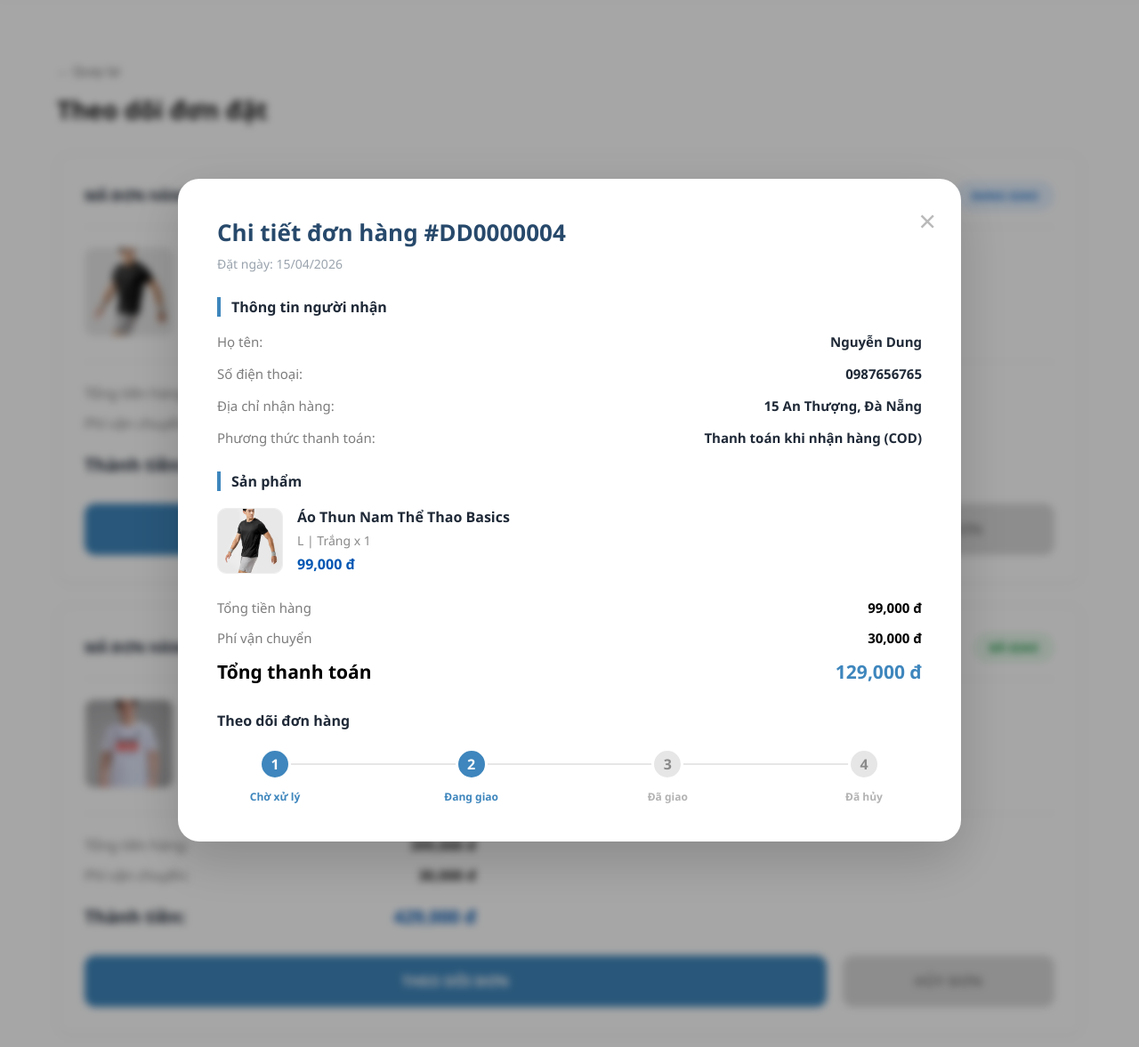
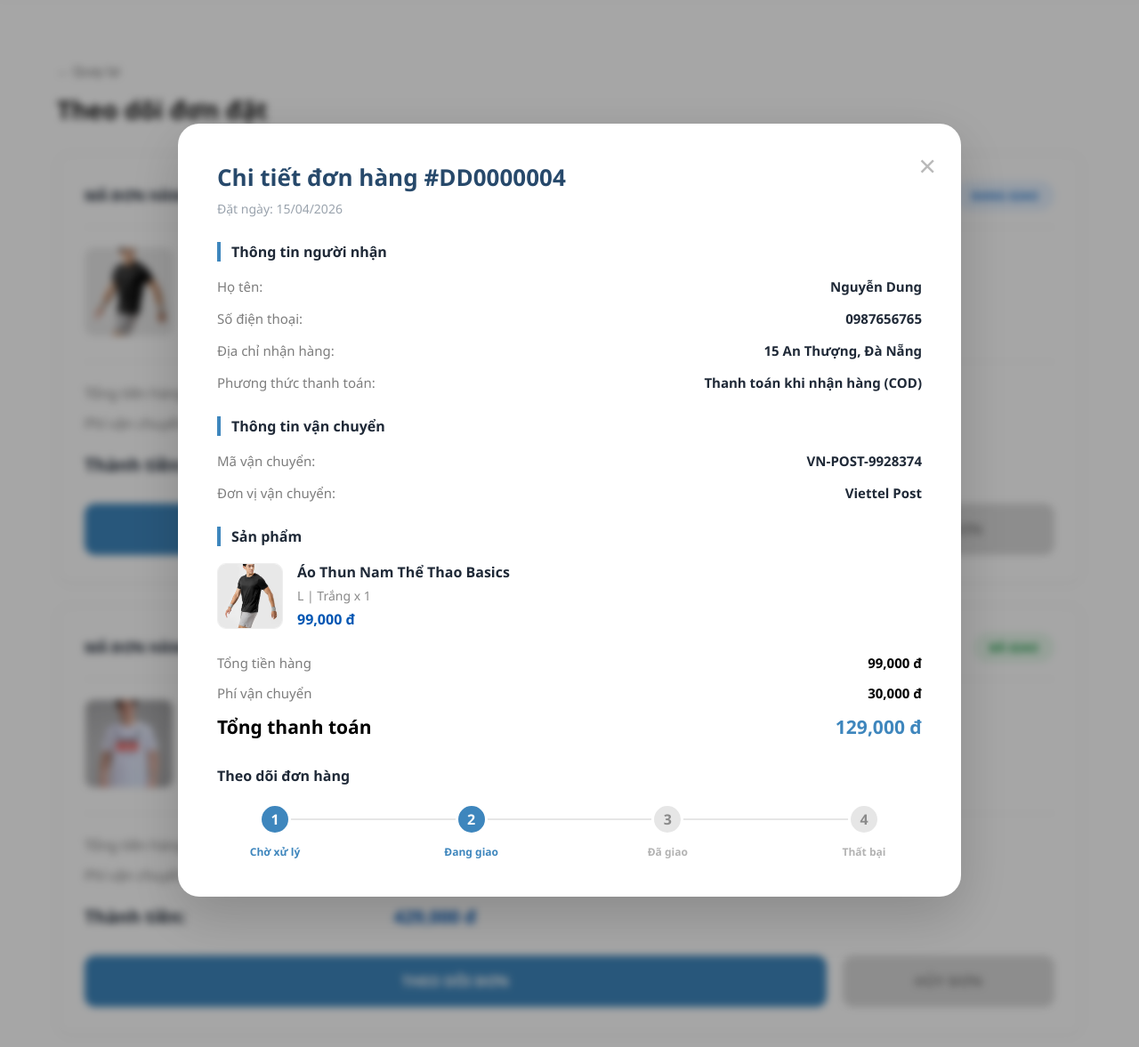
Before and after one commit to tiendung-nguyent/WebsiteThoiTrang_Django, a Django app: page /don-dat/ in a window 1280 px wide, after a click on "THEO DÕI ĐƠN". Shown: the part 76-1253 px from the top of the page at 89% size. Run offline with Django 5.2, Linux system fonts and the light colour scheme; data comes from the database, SQL or seed files in the repository.

Commit message:
UP thêm mã vận chuyển vào user

```diff
--- a/Nhom1_ChuDe1/donDat/templates/donDat/TheoDoiDon.html
+++ b/Nhom1_ChuDe1/donDat/templates/donDat/TheoDoiDon.html
@@ -162,26 +162,47 @@
 
             <div class="detail-section">
                 <h3>Thông tin người nhận</h3>
+
                 <div class="detail-row">
                     <span class="detail-label">Họ tên:</span>
                     <span class="detail-value">{{ don.CTKH_Ma.CTKH_HoTenNguoiNhan }}</span>
                 </div>
+
                 <div class="detail-row">
                     <span class="detail-label">Số điện thoại:</span>
                     <span class="detail-value">{{ don.CTKH_Ma.CTKH_SDT }}</span>
                 </div>
+
                 <div class="detail-row">
                     <span class="detail-label">Địa chỉ nhận hàng:</span>
                     <span class="detail-value">{{ don.CTKH_Ma.CTKH_DiaChi }}</span>
                 </div>
+
                 <div class="detail-row">
                     <span class="detail-label">Phương thức thanh toán:</span>
                     <span class="detail-value">{{ don.TT_PhuongThuc }}</span>
                 </div>
             </div>
 
+            {% if don.DH_TrangThai != 2 and don.shipping_info %}
+            <div class="detail-section">
+                <h3>Thông tin vận chuyển</h3>
+
+                <div class="detail-row">
+                    <span class="detail-label">Mã vận chuyển:</span>
+                    <span class="detail-value">{{ don.shipping_info.DH_MaVanChuyen }}</span>
+                </div>
+
+                <div class="detail-row">
+                    <span class="detail-label">Đơn vị vận chuyển:</span>
+                    <span class="detail-value">{{ don.shipping_info.DH_DViVanChuyen }}</span>
+                </div>
+            </div>
+            {% endif %}
+
             <div class="detail-section">
                 <h3>Sản phẩm</h3>
+
                 {% for item in don.ds_san_pham %}
                 <div class="detail-product">
                     {% if item.BTSP_Ma.SP_Ma.SP_HinhAnh %}
@@ -194,9 +215,11 @@
                         <div style="font-size: 16px; font-weight: 700; color: #1f2937; margin-bottom: 6px;">
                             {{ item.BTSP_Ma.SP_Ma.SP_Ten }}
                         </div>
+
                         <div style="font-size: 14px; color: #8a8a8a; margin-bottom: 6px;">
                             {{ item.BTSP_Ma.SP_KichThuoc }} | {{ item.BTSP_Ma.SP_MauSac }} x {{ item.GH_SL }}
                         </div>
+
                         <div style="font-size: 16px; font-weight: 800; color: #0056b3;">
                             {{ item.GH_TTien|floatformat:0 }} đ
                         </div>
@@ -210,10 +233,12 @@
                     <span style="color:#7d7d7d;">Tổng tiền hàng</span>
                     <span style="font-weight:600;">{{ don.TT_TongTienHang|floatformat:0 }} đ</span>
                 </div>
+
                 <div class="detail-total-row">
                     <span style="color:#7d7d7d;">Phí vận chuyển</span>
                     <span style="font-weight:600;">{{ don.TT_TongPhiVC|floatformat:0 }} đ</span>
                 </div>
+
                 <div class="detail-total-final">
                     <span>Tổng thanh toán</span>
                     <span class="price">{{ don.TT_TongThanhToan|floatformat:0 }} đ</span>
@@ -221,13 +246,14 @@
             </div>
 
             <div class="tracking-title">Theo dõi đơn hàng</div>
+
             <div class="tracking-steps">
-                <div class="step {% if don.DH_TrangThai == 2 or don.DH_TrangThai == 0 or don.DH_TrangThai == 1 %}active{% endif %}">
+                <div class="step {% if don.DH_TrangThai == 2 or don.DH_TrangThai == 0 or don.DH_TrangThai == 1 or don.DH_TrangThai == 3 %}active{% endif %}">
                     <div class="step-icon">1</div>
                     <div class="step-name">Chờ xử lý</div>
                 </div>
 
-                <div class="step {% if don.DH_TrangThai == 0 or don.DH_TrangThai == 1 %}active{% endif %}">
+                <div class="step {% if don.DH_TrangThai == 0 or don.DH_TrangThai == 1 or don.DH_TrangThai == 3 %}active{% endif %}">
                     <div class="step-icon">2</div>
                     <div class="step-name">Đang giao</div>
                 </div>
@@ -239,7 +265,7 @@
 
                 <div class="step {% if don.DH_TrangThai == 3 %}active{% endif %}">
                     <div class="step-icon">4</div>
-                    <div class="step-name">Đã hủy</div>
+                    <div class="step-name">Thất bại</div>
                 </div>
             </div>
         </div>
--- a/Nhom1_ChuDe1/donDat/views.py
+++ b/Nhom1_ChuDe1/donDat/views.py
@@ -2,6 +2,7 @@ from django.shortcuts import render, get_object_or_404, redirect
 from django.contrib import messages
 from .models import DonDat
 from gioHang.models import ChiTietGioHang
+from quanLyDonHang.models import DonHangVanChuyen
 
 
 def quanLyDonDat(request):
@@ -9,7 +10,16 @@ def quanLyDonDat(request):
 
     for don in ds_don:
         don.ds_san_pham = ChiTietGioHang.objects.filter(GH_Ma=don.GH_Ma)
-        print("DON:", don.TT_Ma, "GH:", don.GH_Ma, "SO SP:", don.ds_san_pham.count())
+
+        # Lấy thông tin vận chuyển của đơn hàng
+        don.shipping_info = DonHangVanChuyen.objects.filter(TT_Ma=don).first()
+
+        print(
+            "DON:", don.TT_Ma,
+            "GH:", don.GH_Ma,
+            "SO SP:", don.ds_san_pham.count(),
+            "VC:", don.shipping_info
+        )
 
     return render(request, 'donDat/quanLyDonDat.html', {
         'ds_don': ds_don
```
